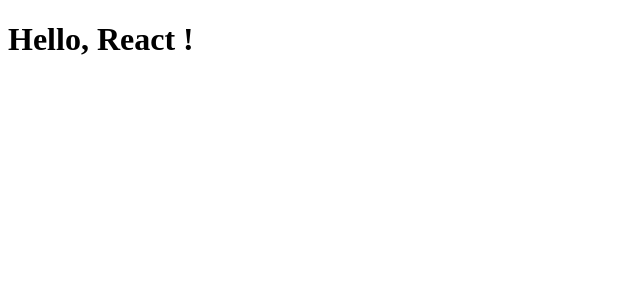
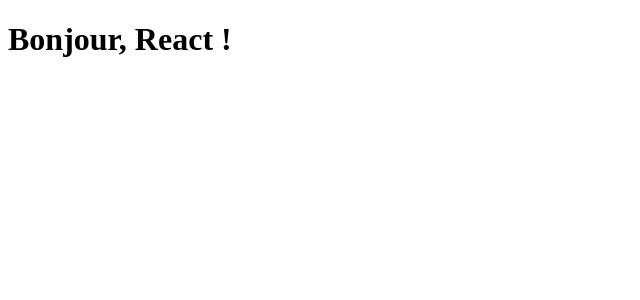
Before and after one commit to Beef-Bridge/react-pokemon-app, a React (Create React App) app: page / in a window 1280 px wide. Shown: the top 300 px of the page, without its empty margins (0-640 px from the left). Built offline with nearby package versions, Linux system fonts and the light colour scheme; the HTML template or start-up script is replaced by a standard one.

Commit message:
remplacement constante par hook d'état

```diff
--- a/src/App.tsx
+++ b/src/App.tsx
@@ -1,10 +1,10 @@
-import React, { FunctionComponent } from 'react';
+import React, { FunctionComponent, useState } from 'react';
 
 const App: FunctionComponent = () => {
-    const name: String = 'React';
+    const [name, setName] = useState('React');
 
     return (
-        <h1>Hello, {name} !</h1>
+        <h1>Bonjour, {name} !</h1>
     )
 }
 
```
